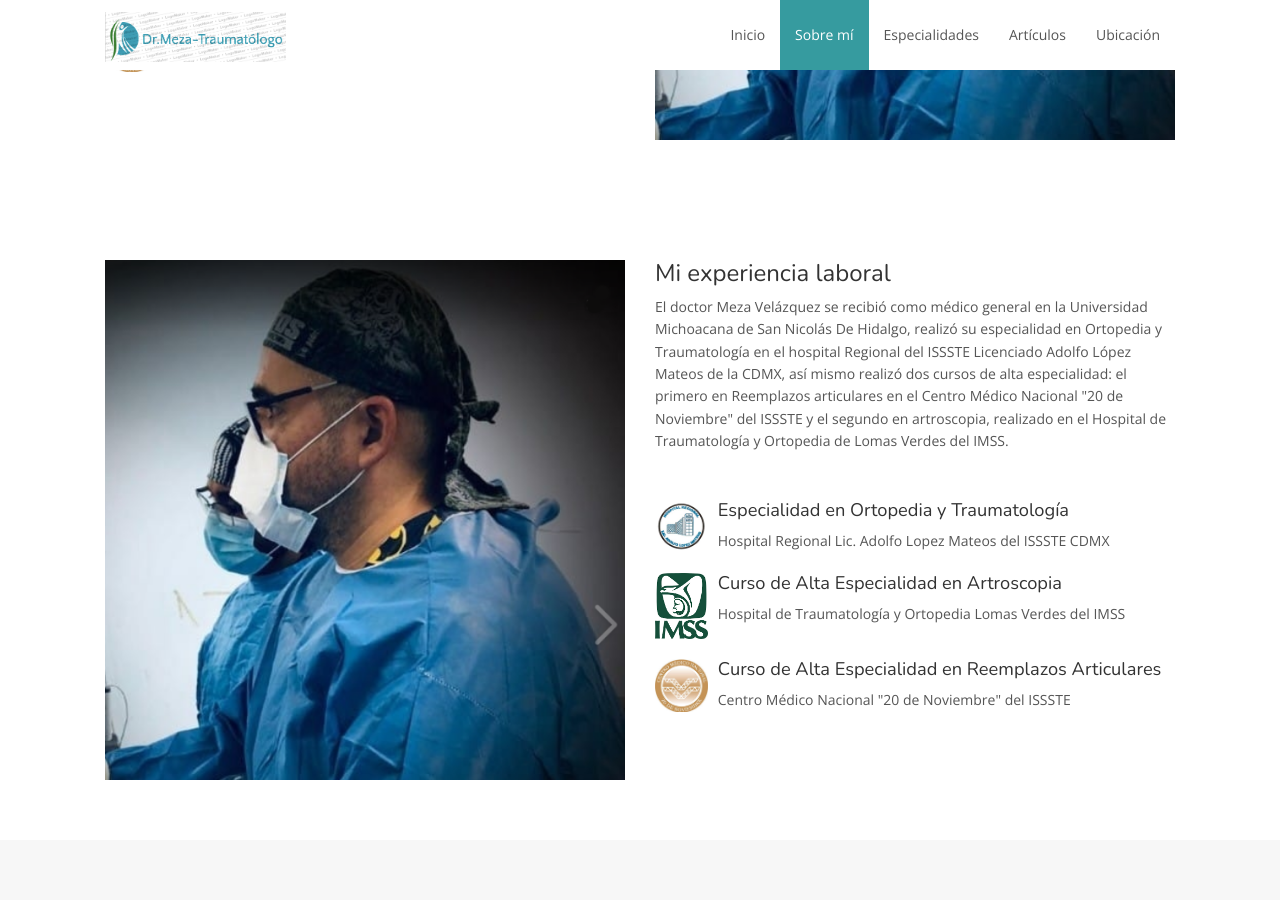
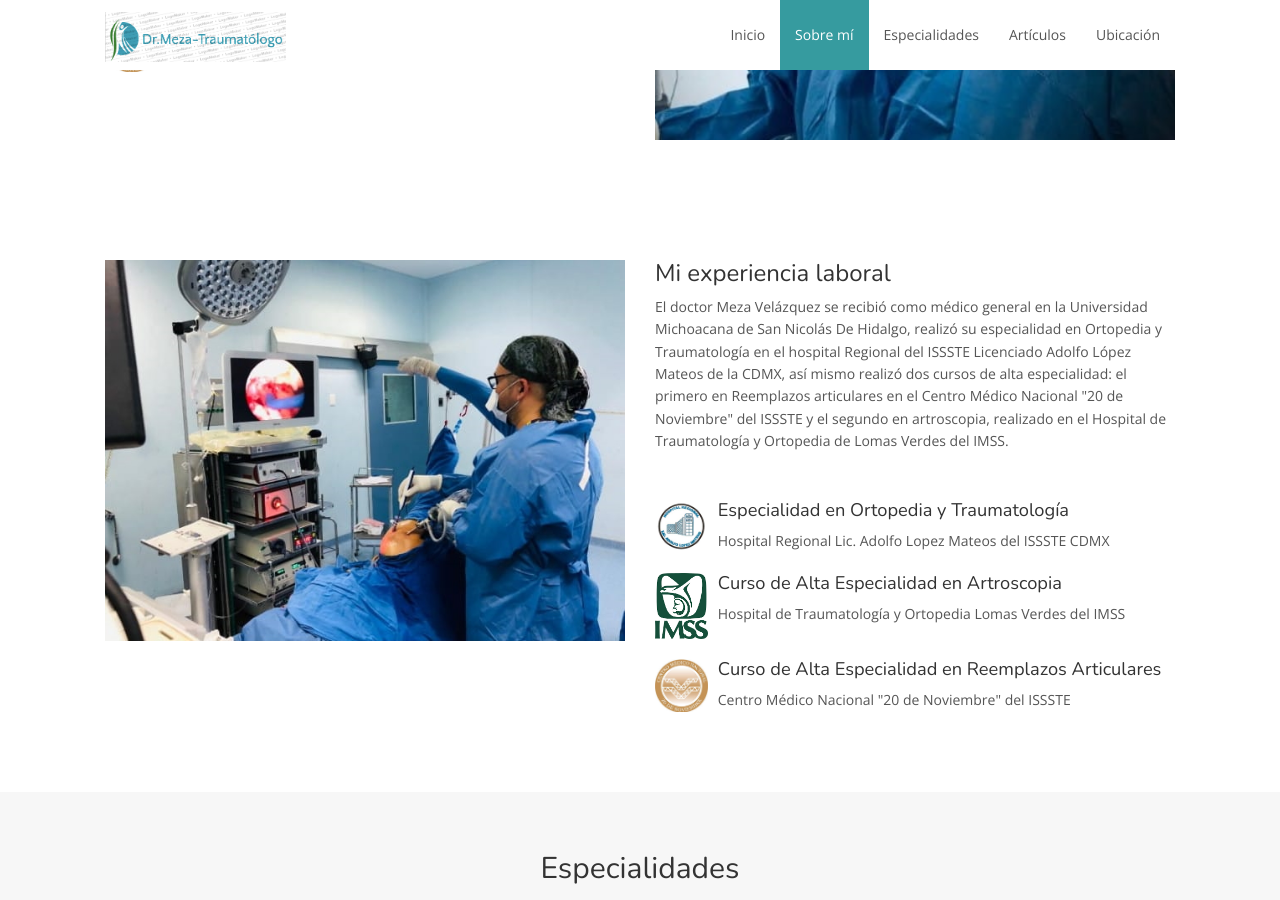
Before and after one commit to kecho05/dr, a Jekyll site: the page built from index.html, in a window 1280 px wide and 900 px high, scrolled down 1361 px. Built offline with Jekyll 4.4.1, drawn with Linux system fonts in a browser that asks for light colours; nearby versions of some CDN libraries.

Commit message:
Update index.html

```diff
--- a/index.html
+++ b/index.html
@@ -134,7 +134,7 @@ layout: default
     <div class="container-fluid">
         <div class="row">
             <div class="col-sm-6">
-                <img src="img/about_1.png" alt="...">
+                <img src="img/about_2.jpg" alt="...">
             </div>
             <div class="col-sm-6">
                 <h3>Mi experiencia laboral</h3>
```
